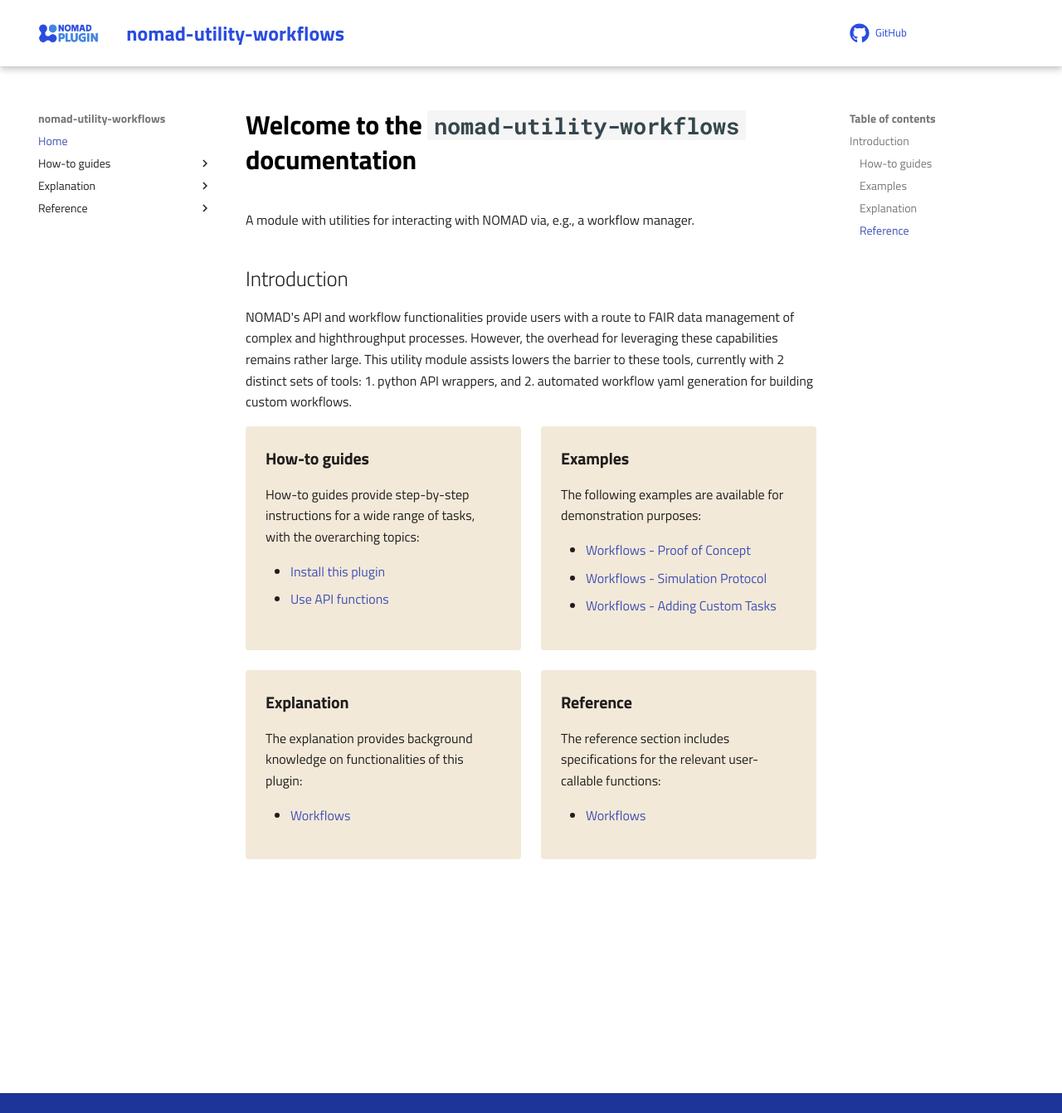
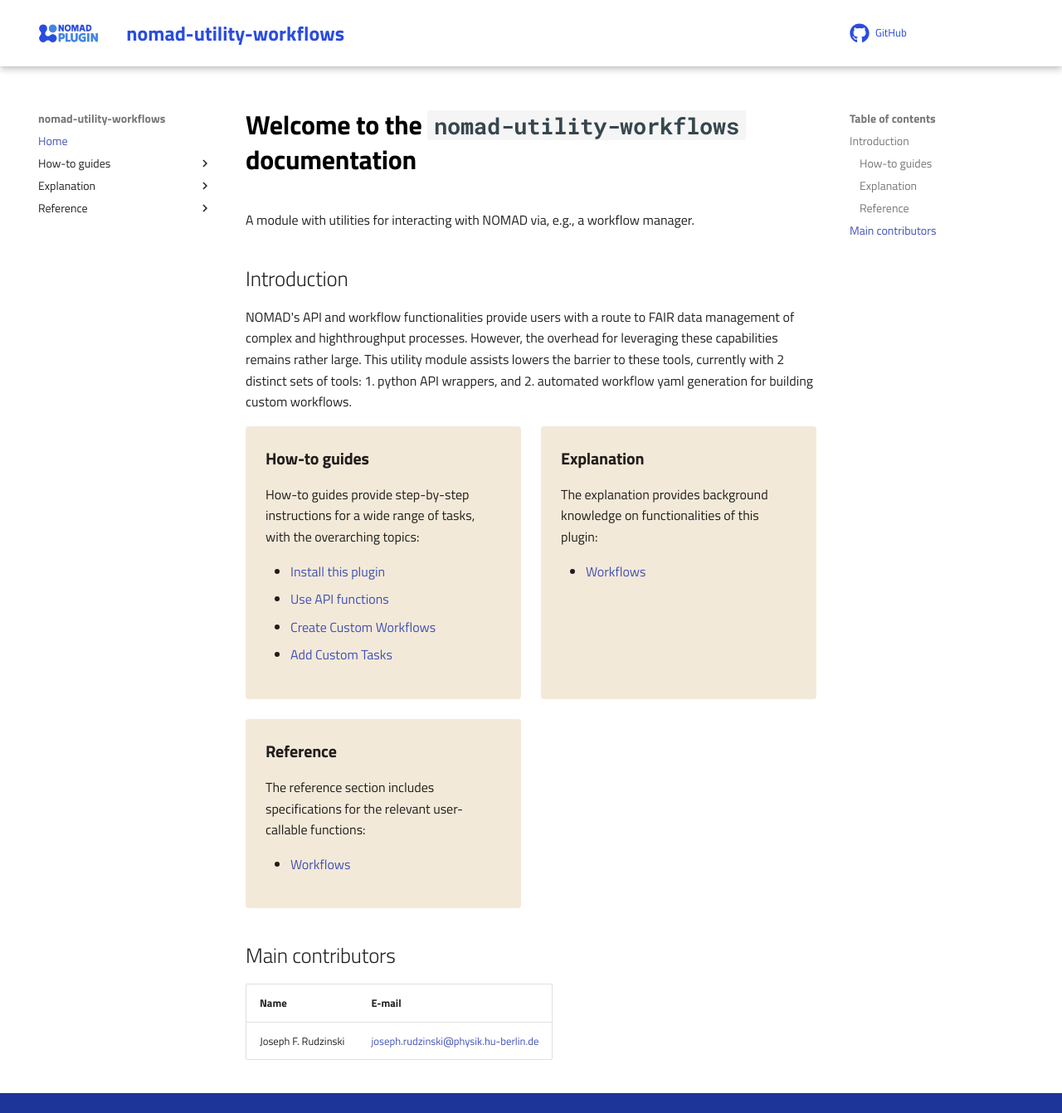
Before and after one commit to FAIRmat-NFDI/nomad-utility-workflows, an MkDocs documentation site: the page built from docs/index.md, in a window 1280 px wide and 1342 px high. Shown: the whole window at 83% size. Built offline with MkDocs 1.6.1 and Material for MkDocs 9.7.7, drawn with Linux system fonts in a browser that asks for light colours; comment, search, counter and statistics services are not loaded.

Commit message:
updated docs home grid

```diff
--- a/docs/index.md
+++ b/docs/index.md
@@ -16,21 +16,9 @@
 
 - [Install this plugin](how_to/install_this_plugin.md)
 - [Use API functions](how_to/use_api_functions.md)
-<!-- - [Create custom workflows](how_to/create_custom_workflows.md) -->
-<!-- - [Contribute to this plugin](how_to/contribute_to_this_plugin.md)
-- [Contribute to the documentation](how_to/contribute_to_the_documentation.md) -->
+- [Create Custom Workflows](how_to/create_custom_workflows.md)
+- [Add Custom Tasks](how_to/add_custom_tasks.md)
 
-</div>
-
-<div markdown="block">
-
-### Examples
-
-The following examples are available for demonstration purposes:
-
-- [Workflows - Proof of Concept](examples/workflow_proof_of_concept.md)
-- [Workflows - Simulation Protocol](examples/workflow_simulation_protocol.md)
-- [Workflows - Adding Custom Tasks](examples/workflow_custom_tasks.md)
 
 </div>
 
@@ -53,3 +41,8 @@
 
 </div>
 </div>
+
+## Main contributors
+| Name | E-mail     |
+|------|------------|
+| Joseph F. Rudzinski | [joseph.rudzinski@physik.hu-berlin.de](mailto:joseph.rudzinski@physik.hu-berlin.de)
```
Also changed, not shown: docs/how_to/install_this_plugin.md (+0 -5 lines).
